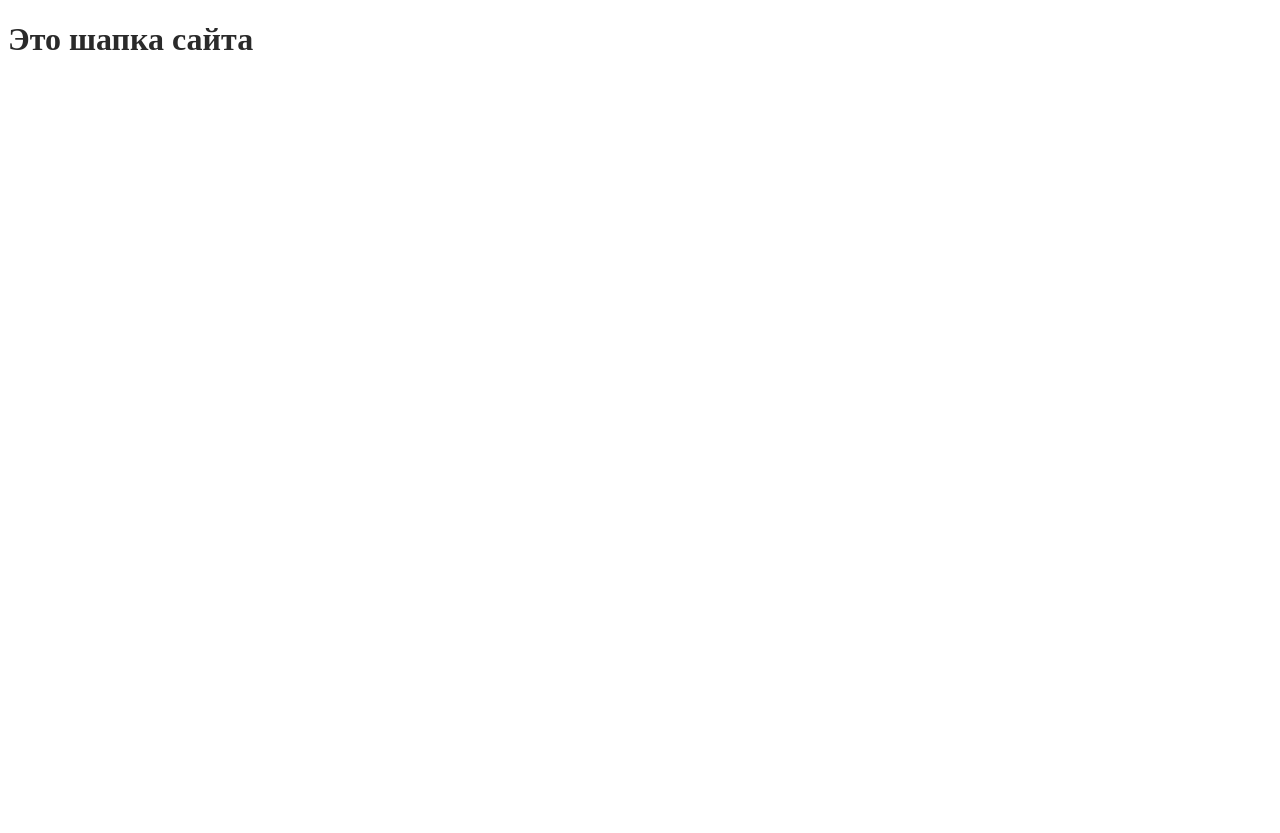
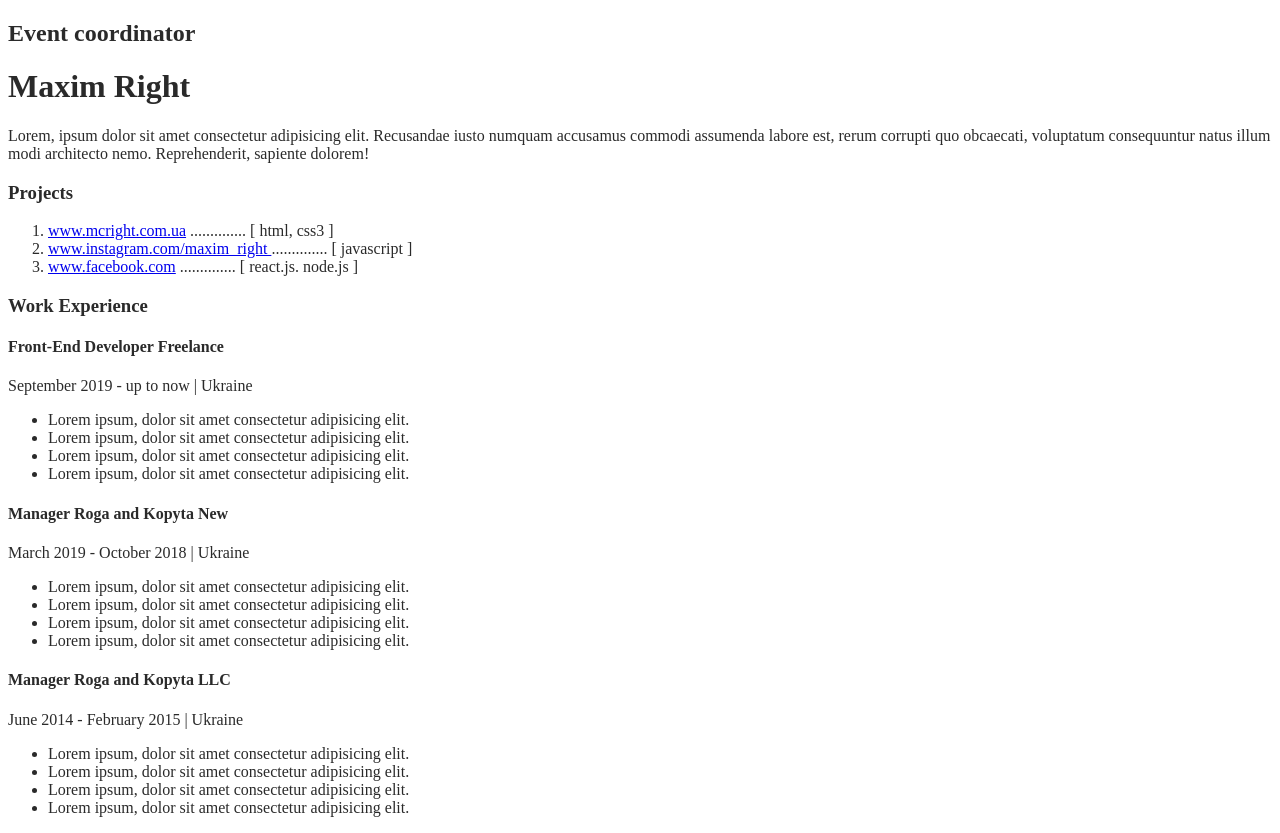
Before and after one commit to MaximRight/github-html-css, a plain HTML site: page index.html in a window 1280 px wide. Before the commit the page ends 800 px from the top, so only its background shows below. Drawn offline with Linux system fonts and the light colour scheme.

Commit message:
Пробую Марафон заново

```diff
--- a/css/styles.css
+++ b/css/styles.css
@@ -1,4 +1,6 @@
 body {
   background-color: #ffffff;
   color: #2a2a2a;
+
+  /* */
 }
--- a/index.html
+++ b/index.html
@@ -1,19 +1,108 @@
 <!DOCTYPE html>
 <html lang="en">
-  <head>
-    <meta charset="UTF-8" />
-    <meta
-      name="viewport"
-      content="width=device-width, initial-scale=1.0"
-    />
-    <title>Git Rulezzz!</title>
+	<head>
+		<meta charset="UTF-8" />
+		<meta name="viewport" content="width=device-width, initial-scale=1.0" />
 
-    <link
-      rel="stylesheet"
-      href="./css/styles.css"
-    />
-  </head>
-  <body>
-    <h1>Это шапка сайта</h1>
-  </body>
+		<title>ТЕСТ СТРАНИЦА</title>
+
+		<link rel="stylesheet" href="./css/styles.css" />
+	</head>
+
+	<body>
+		<!--MAIN container-->
+		<div>
+			<!--SIDE panel container-->
+			<aside></aside>
+
+			<!--About Me container-->
+			<div>
+				<!--About me info-->
+				<div>
+					<h2>Event coordinator</h2>
+
+					<h1>Maxim Right</h1>
+
+					<p>
+						Lorem, ipsum dolor sit amet consectetur adipisicing elit. Recusandae iusto numquam
+						accusamus commodi assumenda labore est, rerum corrupti quo obcaecati, voluptatum
+						consequuntur natus illum modi architecto nemo. Reprehenderit, sapiente dolorem!
+					</p>
+				</div>
+				<!-- Projects container-->
+				<div>
+					<h3>Projects</h3>
+					<ol>
+						<li>
+							<a href="www.mcright.com.ua">www.mcright.com.ua</a>
+							<span>..............</span>
+							<span>[ html, css3 ]</span>
+						</li>
+
+						<li>
+							<a href="www.instagram.com/maxim_right">
+								www.instagram.com/maxim_right
+							</a>
+							<span>..............</span>
+							[ javascript ]
+						</li>
+						<li>
+							<a href="www.facebook.com">www.facebook.com</a>
+							<span>..............</span>
+							<span>[ react.js. node.js ]</span>
+						</li>
+					</ol>
+				</div>
+
+				<!--Work experience info-->
+				<div>
+					<h3>Work Experience</h3>
+
+					<!-- company 1 -->
+					<div>
+						<h4>Front-End Developer Freelance</h4>
+						<span>September 2019 - up to now | Ukraine</span>
+						<ul>
+							<li>Lorem ipsum, dolor sit amet consectetur adipisicing elit.</li>
+							<li>Lorem ipsum, dolor sit amet consectetur adipisicing elit.</li>
+							<li>Lorem ipsum, dolor sit amet consectetur adipisicing elit.</li>
+							<li>Lorem ipsum, dolor sit amet consectetur adipisicing elit.</li>
+						</ul>
+					</div>
+
+					<!-- company 2 -->
+					<div>
+						<h4>Manager Roga and Kopyta New</h4>
+						<span>March 2019 - October 2018 | Ukraine</span>
+						<ul>
+							<li>Lorem ipsum, dolor sit amet consectetur adipisicing elit.</li>
+							<li>Lorem ipsum, dolor sit amet consectetur adipisicing elit.</li>
+							<li>Lorem ipsum, dolor sit amet consectetur adipisicing elit.</li>
+							<li>Lorem ipsum, dolor sit amet consectetur adipisicing elit.</li>
+						</ul>
+					</div>
+
+					<!-- company 3 -->
+					<div>
+						<h4>Manager Roga and Kopyta LLC</h4>
+						<span>June 2014 - February 2015 | Ukraine</span>
+						<ul>
+							<li>Lorem ipsum, dolor sit amet consectetur adipisicing elit.</li>
+							<li>Lorem ipsum, dolor sit amet consectetur adipisicing elit.</li>
+							<li>Lorem ipsum, dolor sit amet consectetur adipisicing elit.</li>
+							<li>Lorem ipsum, dolor sit amet consectetur adipisicing elit.</li>
+						</ul>
+					</div>
+
+					<!--End of Work Experience-->
+				</div>
+
+				<!--End of About Me-->
+			</div>
+
+			<!--End of MAIN-->
+		</div>
+
+		<!---->
+	</body>
 </html>
```
Also changed, not shown: .prettierrc.json (added), 1 other file.
